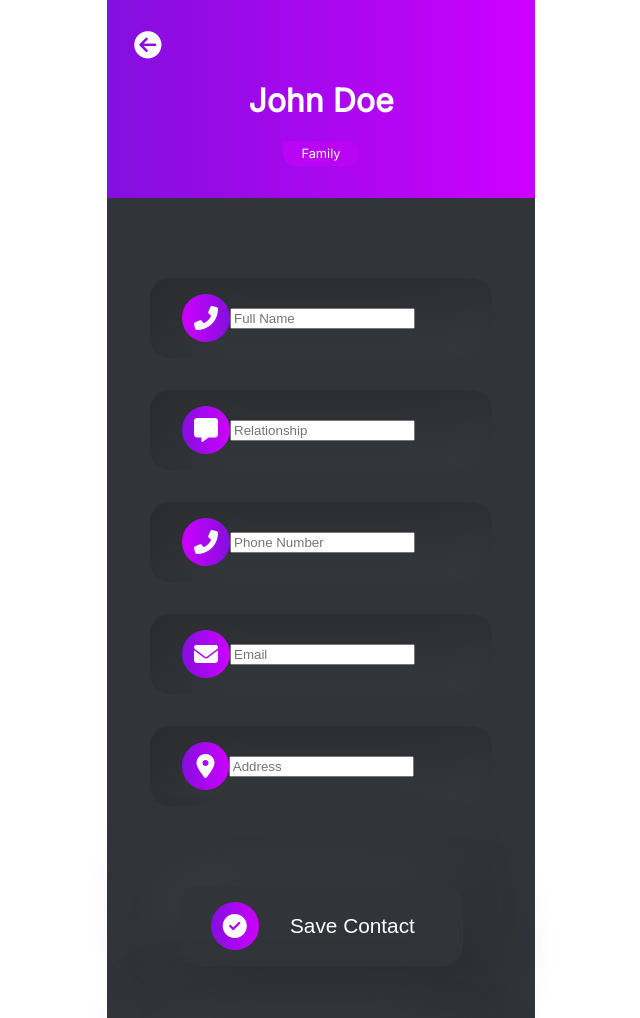
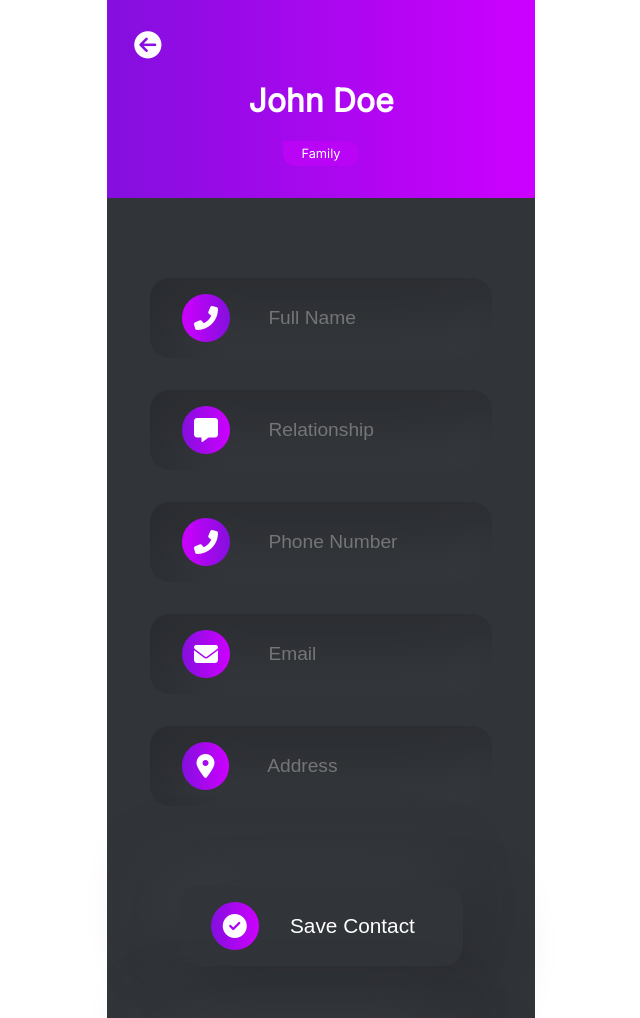
Before and after one commit to szymons99/ContactsWebApp, a Django app: template ContactsWebApp/templates/edit.html in a window 1280 px wide. Shown: the top 1018 px of the page, without its empty margins (319-959 px from the left). Run offline with Django 4.2, Linux system fonts and the light colour scheme; the template is opened without the code that fills it, so the values that code supplies are empty; some libraries are stand-ins or nearby versions.

Commit message:
make html and css

```diff
--- a/ContactsWebApp/templates/edit.html
+++ b/ContactsWebApp/templates/edit.html
@@ -29,27 +29,27 @@
 
 			<div class="info-line">
 				<i class="fa-solid fa-phone fa-flip-horizontal icon-gradient"></i>
-				<input class="text" class="type" name="fullname" placeholder="Full Name">
+				<input type="text" class="type" name="fullname" placeholder="Full Name">
 			</div>
 
 			<div class="info-line">
 				<i class="fa-solid fa-message text icon-gradient"></i>
-				<input class="text" class="type" name="relationship" placeholder="Relationship">
+				<input type="text" class="type" name="relationship" placeholder="Relationship">
 			</div>
 
 			<div class="info-line">
 				<i class="fa-solid fa-phone fa-flip-horizontal icon-gradient"></i>
-				<input class="text" class="type" name="phone" placeholder="Phone Number">
+				<input type="text" class="type" name="phone" placeholder="Phone Number">
 			</div>
 
 			<div class="info-line">
 				<i class="fa-solid fa-envelope icon-gradient"></i>
-				<input class="text" class="type" name="email" placeholder="Email">
+				<input type="text" class="type" name="email" placeholder="Email">
 			</div>
 
 			<div class="info-line">
 				<i id="location" class="fa-solid fa-location-dot icon-gradient"></i>
-				<input class="text" class="type" name="address" placeholder="Address">
+				<input type="text" class="type" name="address" placeholder="Address">
 			</div>
 		</section>
 
```
